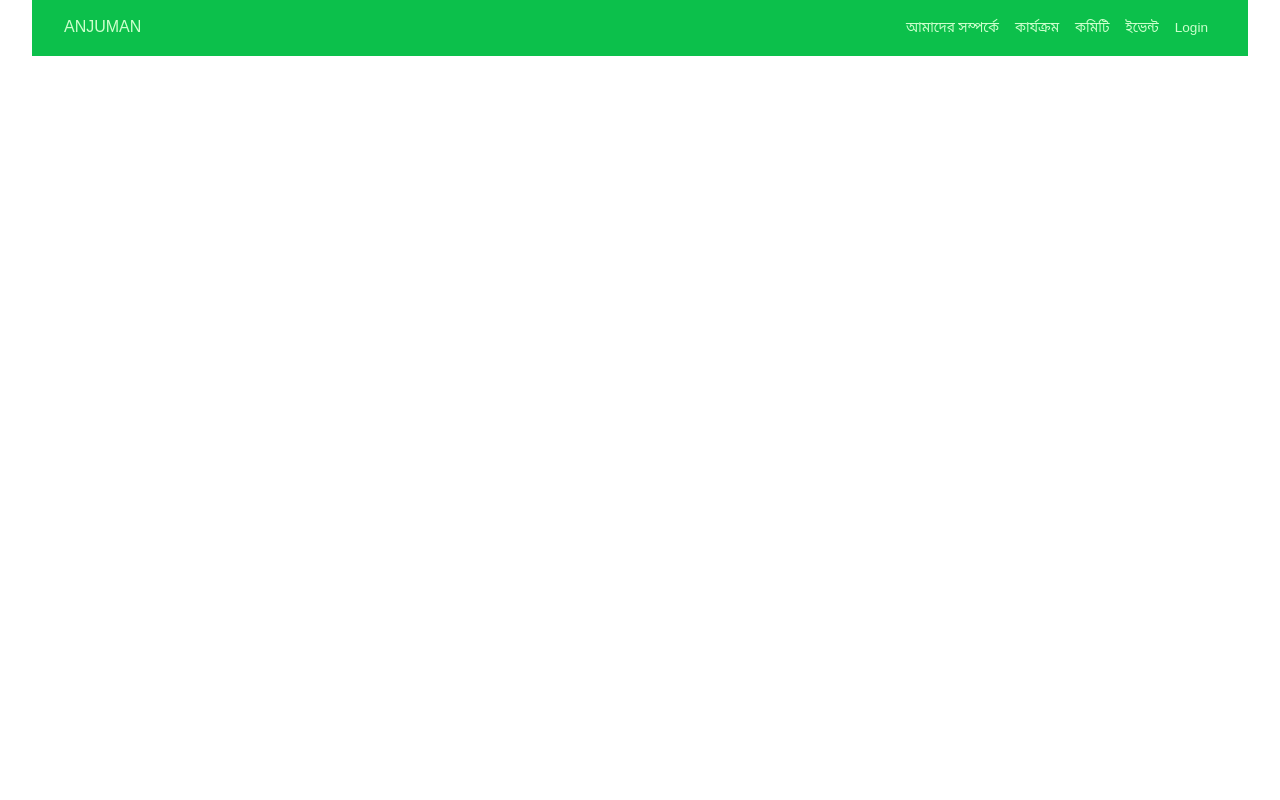
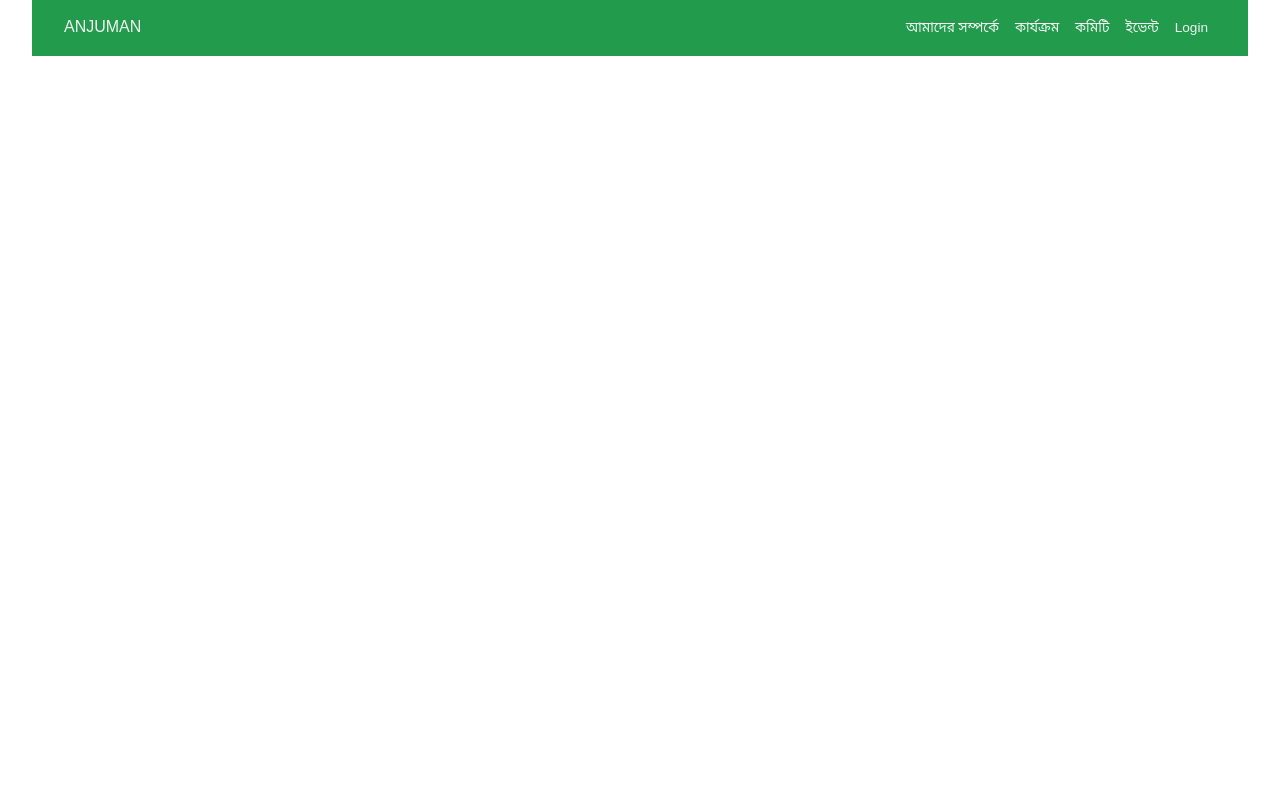
Before and after one commit to Arifurrex/anjuman, a PHP site: page /anjumancopy/header.php in a window 1280 px wide. Run offline with PHP 8.4, Linux system fonts and the light colour scheme; some web fonts are replaced.

Commit message:
header nav bg color font color change via primary secondary and accent way

```diff
--- a/src/2-styles/1-helpers/_root.scss
+++ b/src/2-styles/1-helpers/_root.scss
@@ -28,6 +28,11 @@ html {
   --fs-h3: 1.25rem;
   --fs-body: 1rem;
 
+  --primary: hsl(141, 64%, 37%);
+  --secondary: hsl(141, 5%, 95%);
+  --accent: hsl(101, 64%, 47%);
+
+  --clr-2: hsl(164, 84%, 15%);
   --c-green-0: hsl(141, 88%, 60%);
   --c-green-1: hsl(141, 88%, 40%);
   --c-green-2: hsl(141, 88%, 30%);
--- a/src/2-styles/3-layout/_1header.scss
+++ b/src/2-styles/3-layout/_1header.scss
@@ -2,10 +2,10 @@
     display: flex;
     justify-content: space-between;
     align-items: baseline;
-    background-color: var(--c-green-1);
+    background-color: var(--primary);
     font-size: 1rem;
     font-size: clamp(1rem, calc(3vw+1rem), 1.3rem);
-    color: hsl(120, 100%, 90%);
+    color: var(--secondary);
     text-transform: uppercase;
     padding: 0.5em 2em;
     position: relative;
@@ -20,7 +20,6 @@ nav {
     align-items: baseline;
     padding: 0.5rem;
     gap: 1rem;
-    background-color: var(--c-green-1);
 }
 .link {
     background: none;
@@ -49,7 +48,7 @@ nav {
     top: calc(100% + 0.25rem);
     left: 0;
     z-index: 999;
-    background-color: white;
+    background-color: var(--primary);
     padding: 0.75rem 2rem;
     border-radius: 0.25rem;
     box-shadow: 0 2px 5px 0 rgba(0, 0, 0, 0.1);
@@ -60,7 +59,7 @@ nav {
 
     .dropdown-heading {
         font-weight: var(--fw-bold);
-        color: var(--c-violent-1);
+        margin-top: 1em;
     }
 }
 
@@ -75,9 +74,9 @@ nav {
     flex-direction: column;
     gap: 0.25rem;
     padding-left: 1em;
+    margin-top: 1em;
 }
 .link--sub {
-    color: red;
     position: relative;
 }
 .link-sub-sub-wrapper {
--- a/src/2-styles/main.css
+++ b/src/2-styles/main.css
@@ -30,6 +30,10 @@ html {
   --fs-h2: 2.25rem;
   --fs-h3: 1.25rem;
   --fs-body: 1rem;
+  --primary: hsl(141, 64%, 37%);
+  --secondary: hsl(141, 5%, 95%);
+  --accent: hsl(101, 64%, 47%);
+  --clr-2: hsl(164, 84%, 15%);
   --c-green-0: hsl(141, 88%, 60%);
   --c-green-1: hsl(141, 88%, 40%);
   --c-green-2: hsl(141, 88%, 30%);
@@ -687,10 +691,10 @@ select {
   display: flex;
   justify-content: space-between;
   align-items: baseline;
-  background-color: var(--c-green-1);
+  background-color: var(--primary);
   font-size: 1rem;
   font-size: clamp(1rem, calc(3vw+1rem), 1.3rem);
-  color: #ccffcc;
+  color: var(--secondary);
   text-transform: uppercase;
   padding: 0.5em 2em;
   position: relative;
@@ -706,7 +710,6 @@ nav {
   align-items: baseline;
   padding: 0.5rem;
   gap: 1rem;
-  background-color: var(--c-green-1);
 }
 
 .link {
@@ -736,7 +739,7 @@ nav {
   top: calc(100% + 0.25rem);
   left: 0;
   z-index: 999;
-  background-color: white;
+  background-color: var(--primary);
   padding: 0.75rem 2rem;
   border-radius: 0.25rem;
   box-shadow: 0 2px 5px 0 rgba(0, 0, 0, 0.1);
@@ -748,7 +751,7 @@ nav {
 
 .dropdown-menu .dropdown-heading {
   font-weight: var(--fw-bold);
-  color: var(--c-violent-1);
+  margin-top: 1em;
 }
 
 .dropdown.active > .link + .dropdown-menu {
@@ -762,10 +765,10 @@ nav {
   flex-direction: column;
   gap: 0.25rem;
   padding-left: 1em;
+  margin-top: 1em;
 }
 
 .link--sub {
-  color: red;
   position: relative;
 }
 
```
Also changed, not shown: 1 other file.
